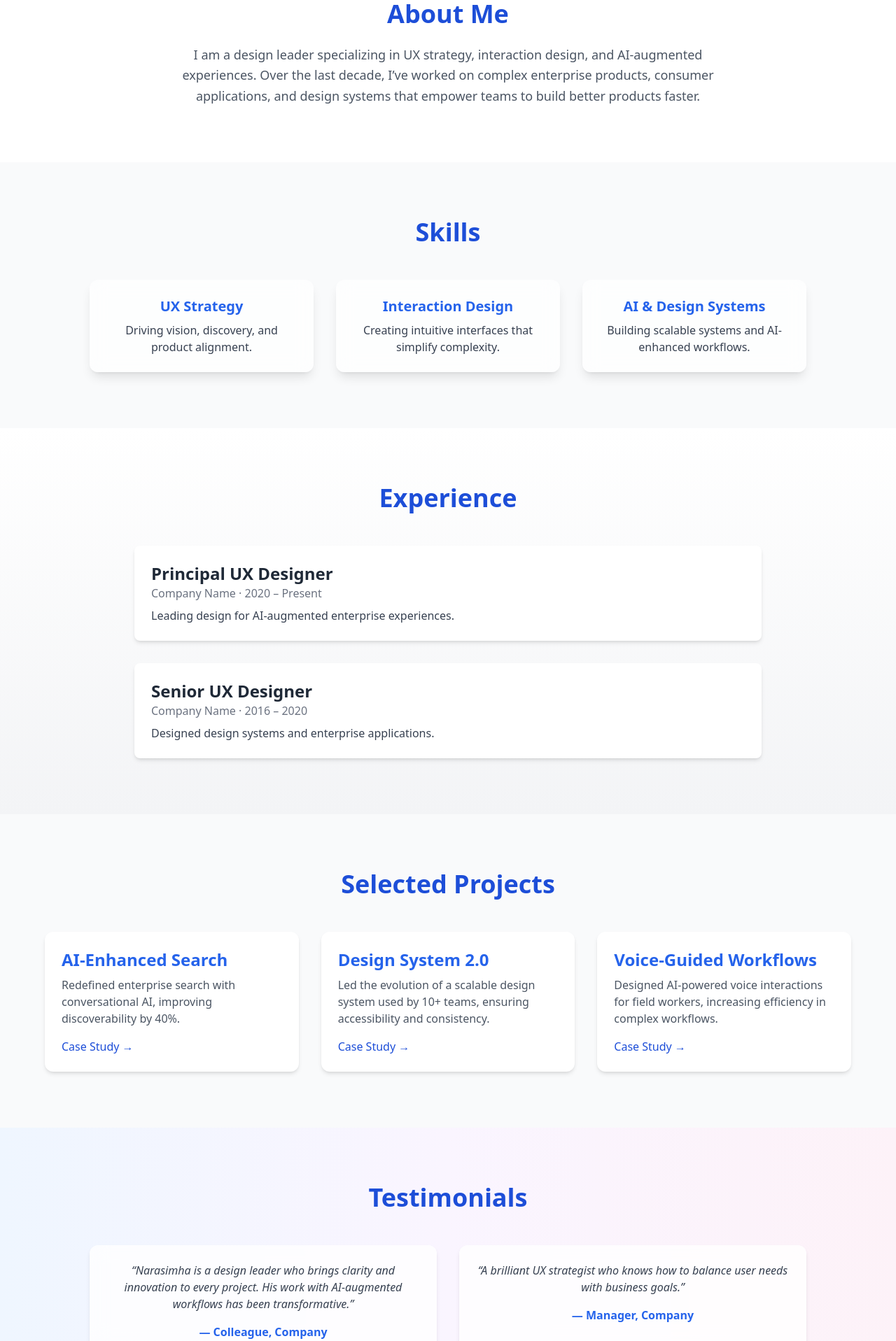
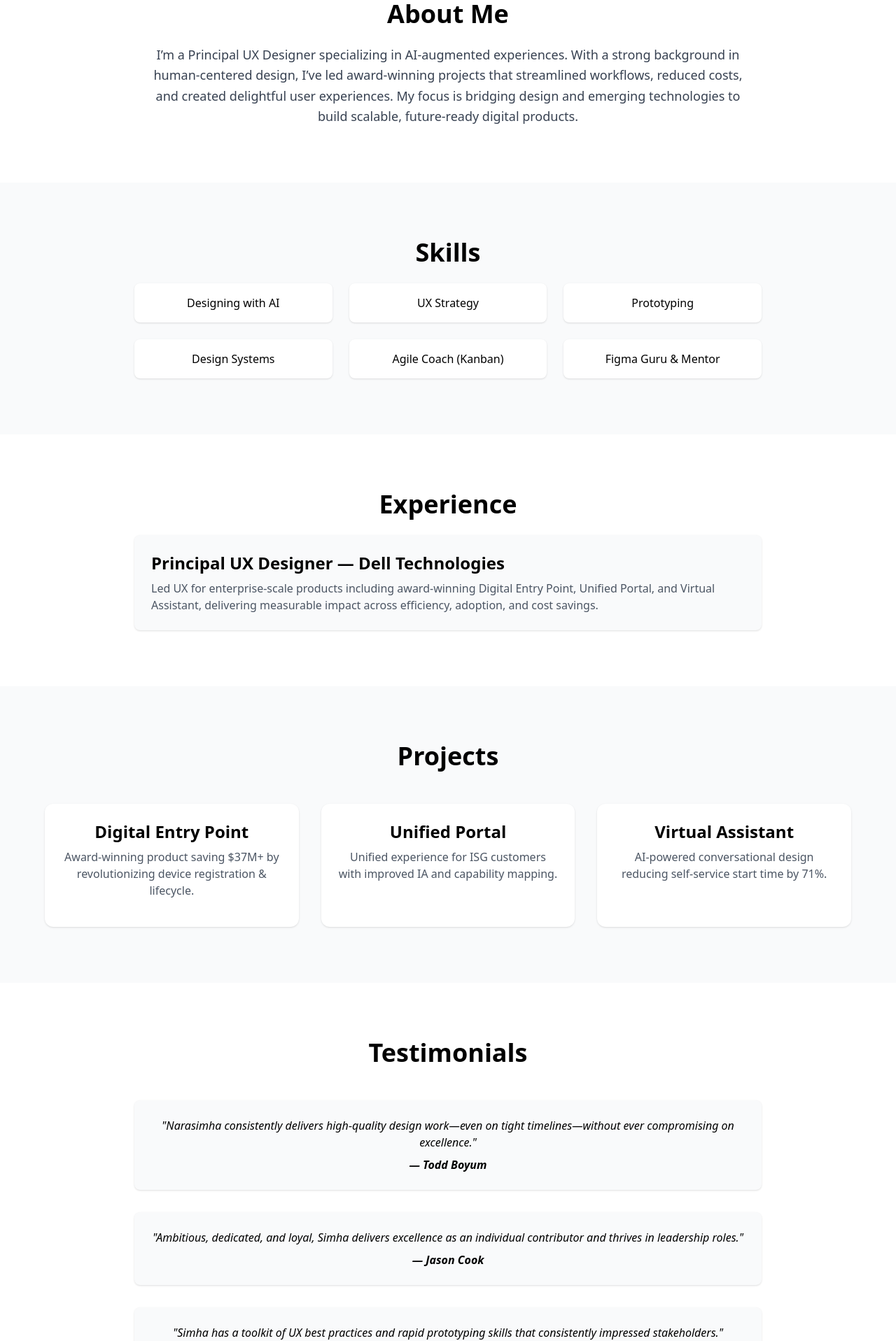
Before and after one commit to Simha1991/narasimha-portfolio, a React (Vite) app: page / in a window 1280 px wide. Shown: the part 880-2797 px from the top of the page at 70% size. Built offline with nearby package versions, Linux system fonts and the light colour scheme; the HTML template or start-up script is replaced by a standard one.

Commit message:
Update App.jsx

```diff
--- a/src/App.jsx
+++ b/src/App.jsx
@@ -1,218 +1,195 @@
 // src/App.jsx
-import React from "react";
+import React, { useEffect, useState } from "react";
 
 function App() {
+  const [scrolled, setScrolled] = useState(false);
+
+  useEffect(() => {
+    const handleScroll = () => {
+      if (window.scrollY > 50) {
+        setScrolled(true);
+      } else {
+        setScrolled(false);
+      }
+    };
+    window.addEventListener("scroll", handleScroll);
+    return () => window.removeEventListener("scroll", handleScroll);
+  }, []);
+
   return (
-    <div className="font-sans text-gray-900">
+    <div className="font-sans scroll-smooth">
       {/* Navbar */}
-      <nav className="fixed top-0 w-full z-50 bg-white/80 backdrop-blur-md shadow-sm">
-        <div className="max-w-6xl mx-auto flex justify-between items-center px-6 py-3">
-          <a href="#hero" className="text-lg font-bold text-blue-700">
-            NB
-          </a>
-          <div className="space-x-6 text-gray-700 font-medium">
-            <a href="#about" className="hover:text-blue-600 transition">
+      <header
+        className={`fixed w-full z-50 transition duration-300 ${
+          scrolled
+            ? "bg-white shadow"
+            : "bg-white/30 backdrop-blur-md shadow-sm"
+        }`}
+      >
+        <nav className="max-w-6xl mx-auto flex justify-center items-center p-4">
+          <div className="space-x-6 font-medium">
+            <a href="#about" className="text-gray-700 hover:text-blue-600">
               About
             </a>
-            <a href="#skills" className="hover:text-blue-600 transition">
+            <a href="#skills" className="text-gray-700 hover:text-blue-600">
               Skills
             </a>
-            <a href="#experience" className="hover:text-blue-600 transition">
+            <a href="#experience" className="text-gray-700 hover:text-blue-600">
               Experience
             </a>
-            <a href="#projects" className="hover:text-blue-600 transition">
+            <a href="#projects" className="text-gray-700 hover:text-blue-600">
               Projects
             </a>
-            <a href="#testimonials" className="hover:text-blue-600 transition">
+            <a
+              href="#testimonials"
+              className="text-gray-700 hover:text-blue-600"
+            >
               Testimonials
             </a>
-            <a href="#contact" className="hover:text-blue-600 transition">
+            <a href="#contact" className="text-gray-700 hover:text-blue-600">
               Contact
             </a>
           </div>
-        </div>
-      </nav>
+        </nav>
+      </header>
 
       {/* Hero Section */}
       <section
         id="hero"
-        className="min-h-screen flex flex-col items-center justify-center text-center
-                   bg-gradient-to-r from-blue-600 via-purple-600 to-pink-500 text-white px-6 pt-24"
+        className="min-h-screen flex flex-col items-center justify-center text-center bg-gradient-to-r from-blue-600 to-indigo-600 text-white px-6"
       >
-        {/* Headshot */}
         <img
-          src="/headshot.jpg"
-          alt="Narasimha Bhat headshot"
-          className="w-40 h-40 rounded-full border-4 border-white shadow-xl mb-6 object-cover"
+          src="/images/headshot.jpg"
+          alt="Narasimha Bhat"
+          className="w-40 h-40 rounded-full shadow-lg mb-6 border-4 border-white"
         />
-        <h1 className="text-6xl font-extrabold mb-4 drop-shadow-lg">
-          Narasimha Bhat
-        </h1>
-        <h2 className="text-2xl text-blue-100 mb-6">
+        <h1 className="text-5xl font-bold mb-4">Narasimha Bhat</h1>
+        <h2 className="text-2xl text-indigo-100 mb-6">
           Principal UX Designer · AI-Augmented Experience Designer
         </h2>
-        <p className="max-w-2xl text-lg text-blue-50 mb-8 leading-relaxed">
+        <p className="max-w-xl text-lg text-indigo-50 mb-8">
           I design seamless, human-centered digital experiences that merge UX
           craft with the power of AI. Explore my portfolio to see my projects
           and design philosophy.
         </p>
         <a
           href="#projects"
-          className="px-8 py-3 bg-white text-blue-700 rounded-lg shadow-lg font-semibold hover:bg-blue-50 transition"
+          className="px-6 py-3 bg-white text-blue-700 rounded-lg hover:bg-gray-100 transition font-semibold"
         >
           View My Work
         </a>
       </section>
 
       {/* About Section */}
-      <section id="about" className="py-20 px-6 bg-white text-center">
-        <h2 className="text-4xl font-bold mb-6 text-blue-700">About Me</h2>
-        <p className="max-w-3xl mx-auto text-lg text-gray-600 leading-relaxed">
-          I am a design leader specializing in UX strategy, interaction design,
-          and AI-augmented experiences. Over the last decade, I’ve worked on
-          complex enterprise products, consumer applications, and design systems
-          that empower teams to build better products faster.
+      <section
+        id="about"
+        className="py-20 px-6 max-w-4xl mx-auto text-center bg-white"
+      >
+        <h2 className="text-4xl font-bold mb-6">About Me</h2>
+        <p className="text-lg text-gray-700 leading-relaxed">
+          I’m a Principal UX Designer specializing in AI-augmented experiences.
+          With a strong background in human-centered design, I’ve led award-winning
+          projects that streamlined workflows, reduced costs, and created
+          delightful user experiences. My focus is bridging design and emerging
+          technologies to build scalable, future-ready digital products.
         </p>
       </section>
 
       {/* Skills Section */}
-      <section
-        id="skills"
-        className="py-20 px-6 bg-gray-50 text-center relative overflow-hidden"
-      >
-        <h2 className="text-4xl font-bold mb-12 text-blue-700">Skills</h2>
-        <div className="grid md:grid-cols-3 gap-8 max-w-5xl mx-auto">
-          {[
-            {
-              title: "UX Strategy",
-              desc: "Driving vision, discovery, and product alignment.",
-            },
-            {
-              title: "Interaction Design",
-              desc: "Creating intuitive interfaces that simplify complexity.",
-            },
-            {
-              title: "AI & Design Systems",
-              desc: "Building scalable systems and AI-enhanced workflows.",
-            },
-          ].map((skill, idx) => (
-            <div
-              key={idx}
-              className="p-6 bg-white/70 backdrop-blur-md rounded-xl shadow-lg hover:shadow-xl transition"
-            >
-              <h3 className="text-xl font-semibold mb-2 text-blue-600">
-                {skill.title}
-              </h3>
-              <p className="text-gray-700">{skill.desc}</p>
-            </div>
-          ))}
+      <section id="skills" className="py-20 bg-gray-50 text-center">
+        <h2 className="text-4xl font-bold mb-6">Skills</h2>
+        <div className="grid grid-cols-2 md:grid-cols-3 gap-6 max-w-4xl mx-auto">
+          <div className="p-4 bg-white rounded-lg shadow">Designing with AI</div>
+          <div className="p-4 bg-white rounded-lg shadow">UX Strategy</div>
+          <div className="p-4 bg-white rounded-lg shadow">Prototyping</div>
+          <div className="p-4 bg-white rounded-lg shadow">Design Systems</div>
+          <div className="p-4 bg-white rounded-lg shadow">Agile Coach (Kanban)</div>
+          <div className="p-4 bg-white rounded-lg shadow">Figma Guru & Mentor</div>
         </div>
       </section>
 
       {/* Experience Section */}
-      <section
-        id="experience"
-        className="py-20 px-6 bg-gradient-to-b from-white to-gray-100 text-center"
-      >
-        <h2 className="text-4xl font-bold mb-12 text-blue-700">Experience</h2>
-        <div className="max-w-4xl mx-auto space-y-8 text-left">
-          <div className="p-6 bg-white rounded-lg shadow-md">
-            <h3 className="text-2xl font-semibold text-gray-800">
-              Principal UX Designer
+      <section id="experience" className="py-20 px-6 bg-white text-center">
+        <h2 className="text-4xl font-bold mb-6">Experience</h2>
+        <div className="max-w-4xl mx-auto space-y-6 text-left">
+          <div className="p-6 bg-gray-50 rounded-lg shadow">
+            <h3 className="text-2xl font-semibold">
+              Principal UX Designer — Dell Technologies
             </h3>
-            <p className="text-gray-500">Company Name · 2020 – Present</p>
-            <p className="text-gray-700 mt-2">
-              Leading design for AI-augmented enterprise experiences.
-            </p>
-          </div>
-          <div className="p-6 bg-white rounded-lg shadow-md">
-            <h3 className="text-2xl font-semibold text-gray-800">
-              Senior UX Designer
-            </h3>
-            <p className="text-gray-500">Company Name · 2016 – 2020</p>
-            <p className="text-gray-700 mt-2">
-              Designed design systems and enterprise applications.
+            <p className="text-gray-600 mt-2">
+              Led UX for enterprise-scale products including award-winning Digital
+              Entry Point, Unified Portal, and Virtual Assistant, delivering
+              measurable impact across efficiency, adoption, and cost savings.
             </p>
           </div>
         </div>
       </section>
 
       {/* Projects Section */}
-      <section id="projects" className="py-20 px-6 bg-gray-50 text-center">
-        <h2 className="text-4xl font-bold mb-12 text-blue-700">
-          Selected Projects
-        </h2>
+      <section id="projects" className="py-20 bg-gray-50 text-center">
+        <h2 className="text-4xl font-bold mb-12">Projects</h2>
         <div className="grid md:grid-cols-3 gap-8 max-w-6xl mx-auto">
-          {[
-            {
-              title: "AI-Enhanced Search",
-              desc: "Redefined enterprise search with conversational AI, improving discoverability by 40%.",
-            },
-            {
-              title: "Design System 2.0",
-              desc: "Led the evolution of a scalable design system used by 10+ teams, ensuring accessibility and consistency.",
-            },
-            {
-              title: "Voice-Guided Workflows",
-              desc: "Designed AI-powered voice interactions for field workers, increasing efficiency in complex workflows.",
-            },
-          ].map((project, idx) => (
-            <div
-              key={idx}
-              className="bg-white rounded-xl shadow-md hover:shadow-xl transition p-6 text-left"
-            >
-              <h3 className="text-2xl font-semibold mb-2 text-blue-600">
-                {project.title}
-              </h3>
-              <p className="text-gray-600 mb-4">{project.desc}</p>
-              <a href="#" className="text-blue-700 font-medium hover:underline">
-                Case Study →
-              </a>
-            </div>
-          ))}
+          <div className="bg-white rounded-xl shadow p-6 hover:shadow-lg transition">
+            <h3 className="text-2xl font-semibold mb-2">Digital Entry Point</h3>
+            <p className="text-gray-600 mb-4">
+              Award-winning product saving $37M+ by revolutionizing device
+              registration & lifecycle.
+            </p>
+          </div>
+          <div className="bg-white rounded-xl shadow p-6 hover:shadow-lg transition">
+            <h3 className="text-2xl font-semibold mb-2">Unified Portal</h3>
+            <p className="text-gray-600 mb-4">
+              Unified experience for ISG customers with improved IA and
+              capability mapping.
+            </p>
+          </div>
+          <div className="bg-white rounded-xl shadow p-6 hover:shadow-lg transition">
+            <h3 className="text-2xl font-semibold mb-2">Virtual Assistant</h3>
+            <p className="text-gray-600 mb-4">
+              AI-powered conversational design reducing self-service start time
+              by 71%.
+            </p>
+          </div>
         </div>
       </section>
 
       {/* Testimonials Section */}
-      <section
-        id="testimonials"
-        className="py-20 px-6 bg-gradient-to-r from-blue-50 via-purple-50 to-pink-50 text-center"
-      >
-        <h2 className="text-4xl font-bold mb-12 text-blue-700">Testimonials</h2>
-        <div className="grid md:grid-cols-2 gap-8 max-w-5xl mx-auto">
-          <div className="bg-white/80 backdrop-blur-md p-6 rounded-xl shadow-md">
-            <p className="text-gray-700 italic mb-4">
-              “Narasimha is a design leader who brings clarity and innovation to
-              every project. His work with AI-augmented workflows has been
-              transformative.”
-            </p>
-            <h4 className="font-semibold text-blue-600">— Colleague, Company</h4>
-          </div>
-          <div className="bg-white/80 backdrop-blur-md p-6 rounded-xl shadow-md">
-            <p className="text-gray-700 italic mb-4">
-              “A brilliant UX strategist who knows how to balance user needs
-              with business goals.”
-            </p>
-            <h4 className="font-semibold text-blue-600">— Manager, Company</h4>
-          </div>
+      <section id="testimonials" className="py-20 bg-white text-center">
+        <h2 className="text-4xl font-bold mb-12">Testimonials</h2>
+        <div className="max-w-4xl mx-auto space-y-8">
+          <blockquote className="p-6 bg-gray-50 rounded-lg shadow italic">
+            "Narasimha consistently delivers high-quality design work—even on tight
+            timelines—without ever compromising on excellence."
+            <span className="block mt-2 font-semibold">— Todd Boyum</span>
+          </blockquote>
+          <blockquote className="p-6 bg-gray-50 rounded-lg shadow italic">
+            "Ambitious, dedicated, and loyal, Simha delivers excellence as an
+            individual contributor and thrives in leadership roles."
+            <span className="block mt-2 font-semibold">— Jason Cook</span>
+          </blockquote>
+          <blockquote className="p-6 bg-gray-50 rounded-lg shadow italic">
+            "Simha has a toolkit of UX best practices and rapid prototyping skills
+            that consistently impressed stakeholders."
+            <span className="block mt-2 font-semibold">— Gail Mitchell</span>
+          </blockquote>
         </div>
       </section>
 
       {/* Contact Section */}
       <section
         id="contact"
-        className="py-20 bg-gray-900 text-center text-white"
+        className="py-20 bg-gradient-to-r from-blue-600 to-indigo-600 text-white text-center"
       >
         <h2 className="text-4xl font-bold mb-6">Let’s Connect</h2>
-        <p className="text-lg text-gray-300 mb-6">
+        <p className="text-lg mb-4">
           I’m always open to new opportunities, collaborations, and design
           conversations.
         </p>
         <a
-          href="mailto:your-email@example.com"
-          className="text-lg font-medium bg-blue-600 px-6 py-3 rounded-lg shadow-lg hover:bg-blue-500 transition"
+          href="mailto:bhatnarasimha1991@gmail.com"
+          className="text-lg font-semibold hover:underline"
         >
-          your-email@example.com
+          bhatnarasimha1991@gmail.com
         </a>
       </section>
     </div>
```
